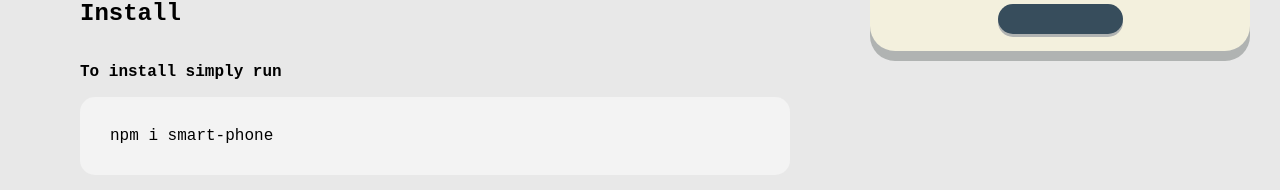
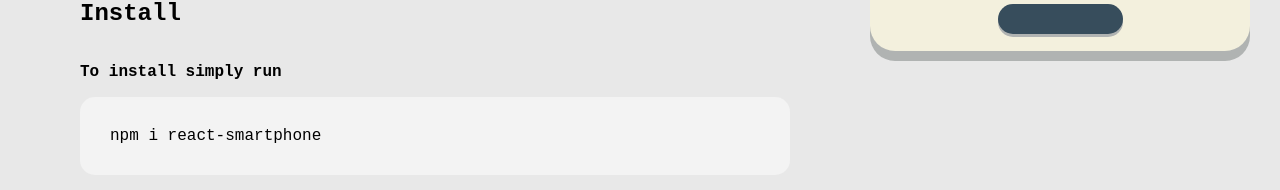
Before and after one commit to turutupa/react-smartphone, a React (Create React App) app: page / in a window 1280 px wide. Shown: the part 729-919 px from the top of the page. Built offline with nearby package versions, Linux system fonts and the light colour scheme.

Commit message:
fixed typo in npm i command

```diff
--- a/src/App.tsx
+++ b/src/App.tsx
@@ -141,7 +141,7 @@ function App() {
       <Paragraph>
         <h2 style={{ textAlign: 'left' }}>Install</h2>
         <p style={{ fontWeight: 600 }}>To install simply run</p>
-        <Code>npm i smart-phone</Code>
+        <Code>npm i react-smartphone</Code>
         <p style={{ fontWeight: 600 }}>
           How-to use it? Import Smartphone component as usual and place your
           React Components inside it as you would in a regular div (see example
```
Also changed, not shown: 4 other files (tests, documents, lock files or other folders).
